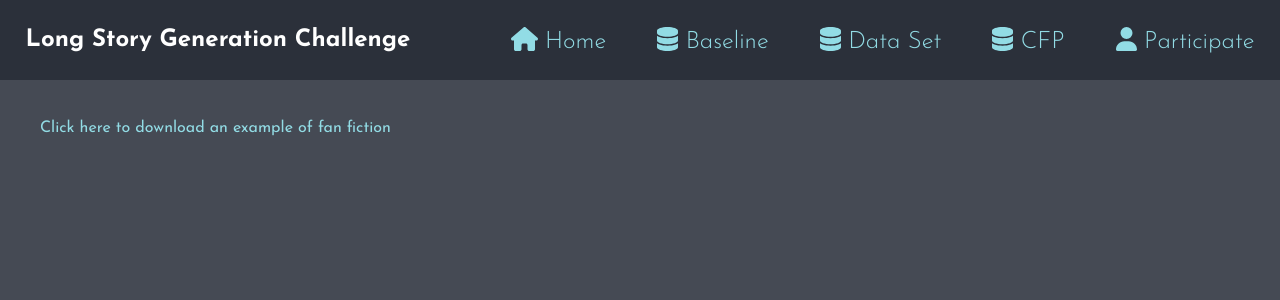
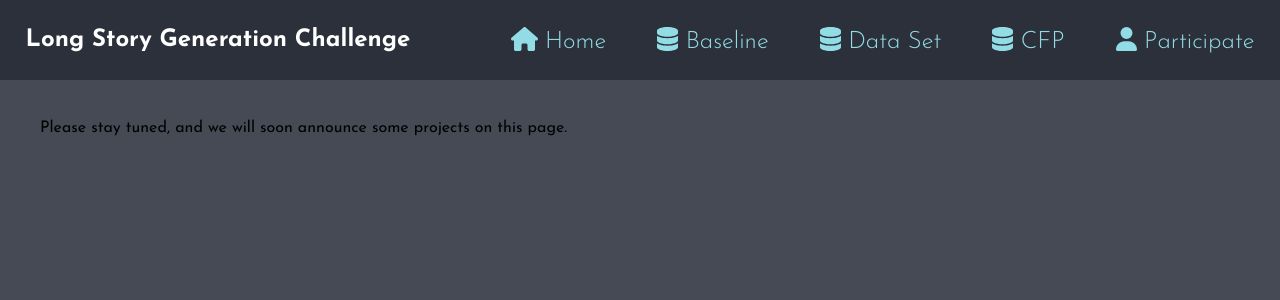
Before and after one commit to NazarovNikita1/LSGC, a Vue app: page /baseline in a window 1280 px wide. Shown: the top 300 px of the page. Built offline with nearby package versions, Linux system fonts and the light colour scheme; what vue-particles would draw is missing.

Commit message:
Update BaselinePage.vue

```diff
--- a/src/views/BaselinePage.vue
+++ b/src/views/BaselinePage.vue
@@ -1,11 +1,6 @@
 <template>
   <div class="baseline-container">
-    <a
-      href="https://raw.githubusercontent.com/NazarovNikita1/LSGC/main/src/views/DreamGenTest2TheForgottenStudent.pdf"
-      target="_blank"
-    >
-      Click here to download an example of fan fiction
-    </a>
+    Please stay tuned, and we will soon announce some projects on this page.
   </div>
 </template>
 
```
